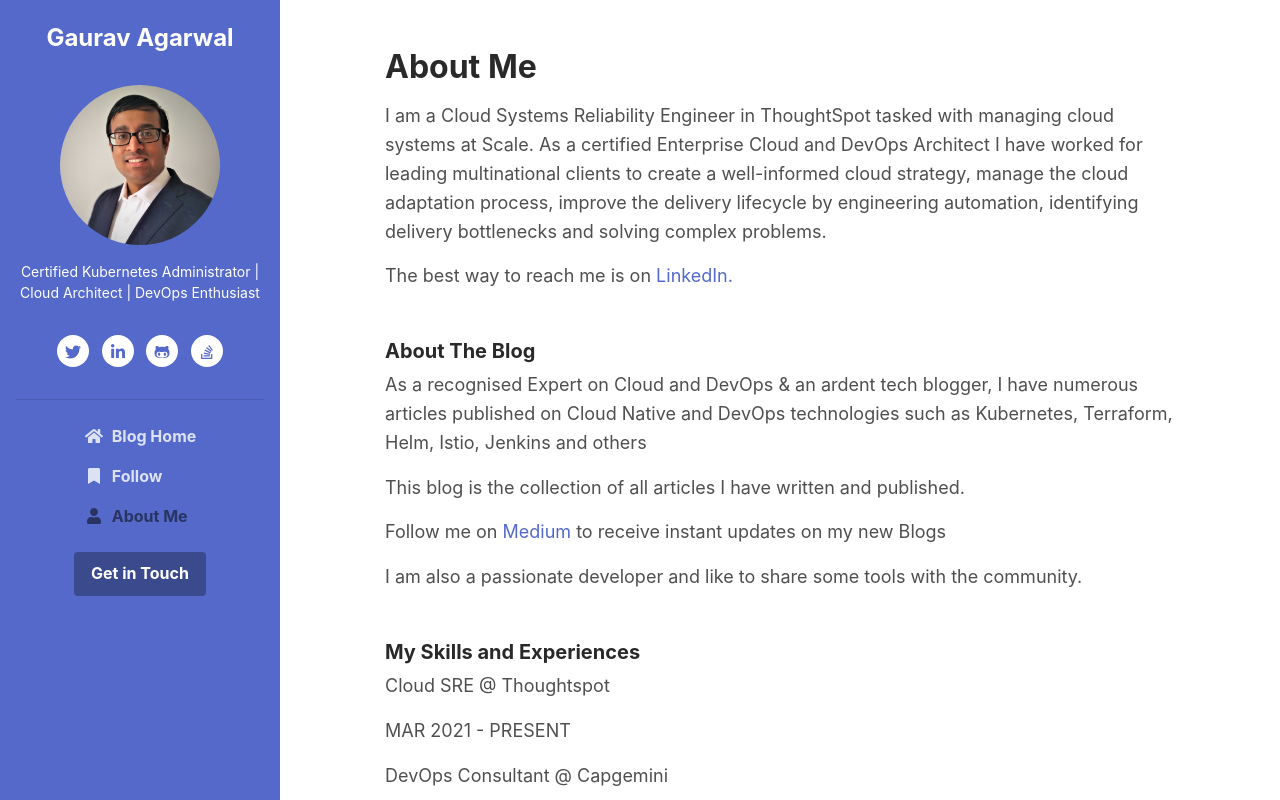
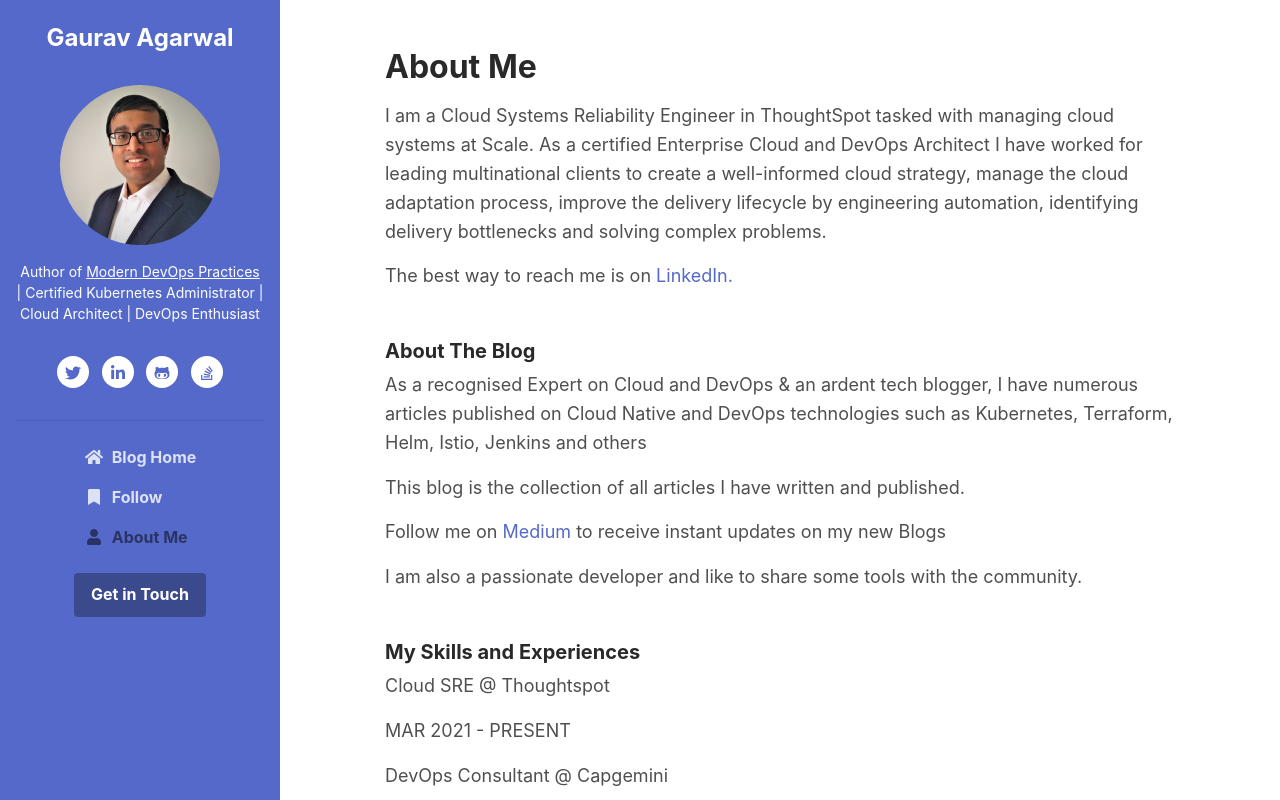
Before and after one commit to bharatmicrosystems/gauravdevops.com, a plain HTML site: page about.html in a window 1280 px wide. Shown: the top 800 px of the page. Drawn offline with Linux system fonts and the light colour scheme.

Commit message:
Update about.html

```diff
--- a/about.html
+++ b/about.html
@@ -47,7 +47,7 @@
 				<div class="profile-section pt-3 pt-lg-0">
 				    <img class="profile-image mb-3 rounded-circle mx-auto" src="assets/images/profile.jpg" alt="image" >
 
-					<div class="bio mb-3">Certified Kubernetes Administrator | Cloud Architect | DevOps Enthusiast</div><!--//bio-->
+					<div class="bio mb-3">Author of <a href="https://amzn.to/3rGFwii">Modern DevOps Practices</a> | Certified Kubernetes Administrator | Cloud Architect | DevOps Enthusiast</div><!--//bio-->
 					<ul class="social-list list-inline py-3 mx-auto">
 			            <li class="list-inline-item"><a href="https://twitter.com/bharatmicrosys"><i class="fab fa-twitter fa-fw"></i></a></li>
 			            <li class="list-inline-item"><a href="http://linkedin.gauravdevops.com"><i class="fab fa-linkedin-in fa-fw"></i></a></li>
```
